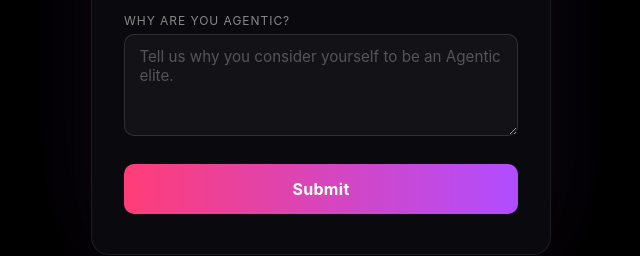
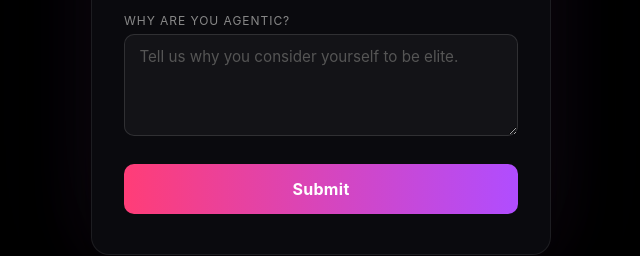
Before and after one commit to GuiseBule/agenticplayers, a plain HTML site: page index.html in a window 1280 px wide. Shown: the part 1317-1573 px from the top of the page, 319-959 px from the left. Drawn offline with Linux system fonts and the light colour scheme.

Commit message:
Shorten why-agentic placeholder

```diff
--- a/index.html
+++ b/index.html
@@ -430,7 +430,7 @@
 
         <div class="field">
           <label for="why">Why are you agentic?</label>
-          <textarea id="why" name="why" rows="4" placeholder="Tell us why you consider yourself to be an Agentic elite." required></textarea>
+          <textarea id="why" name="why" rows="4" placeholder="Tell us why you consider yourself to be elite." required></textarea>
         </div>
 
         <button type="submit" class="submit">Submit</button>
```
